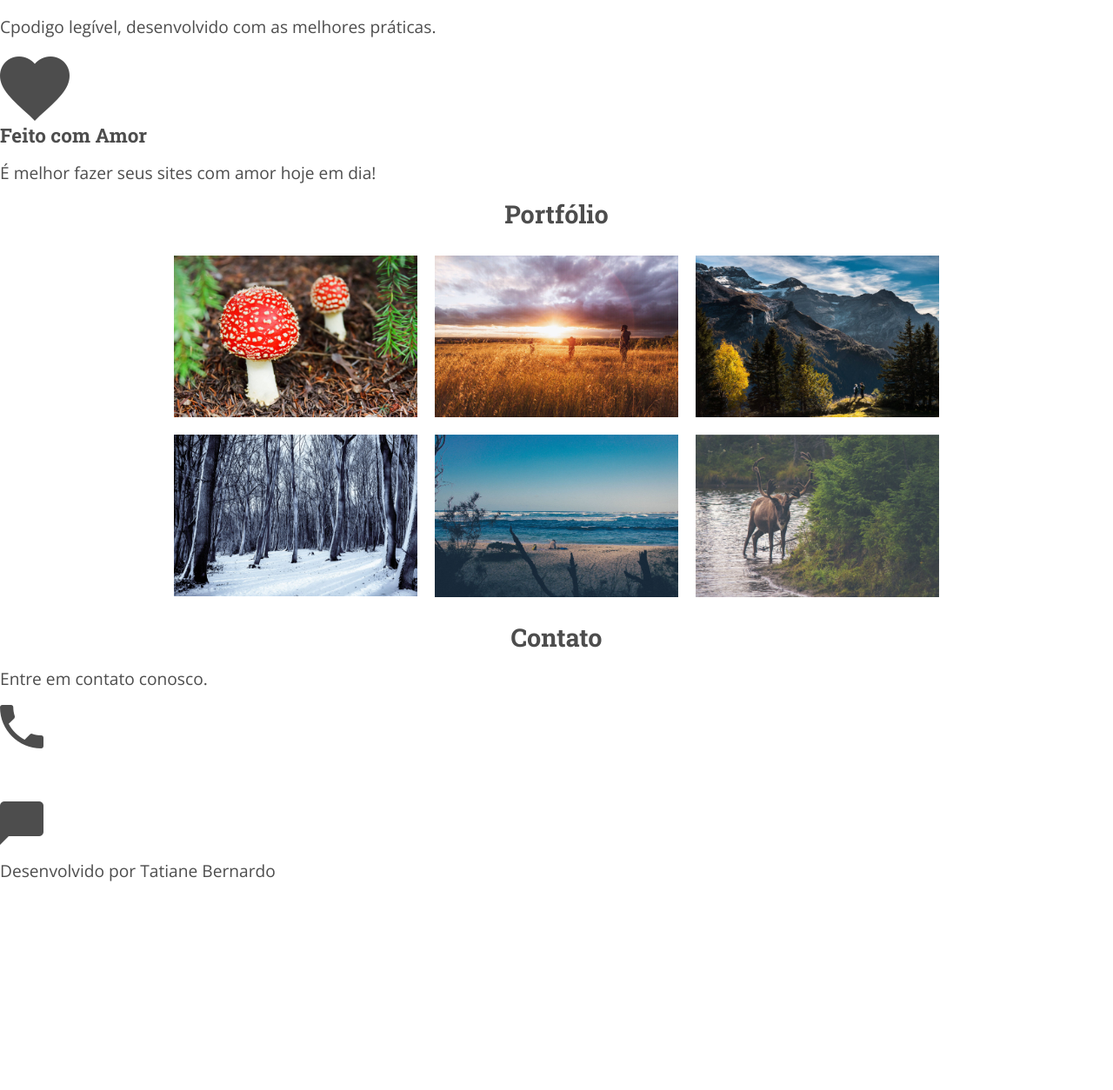
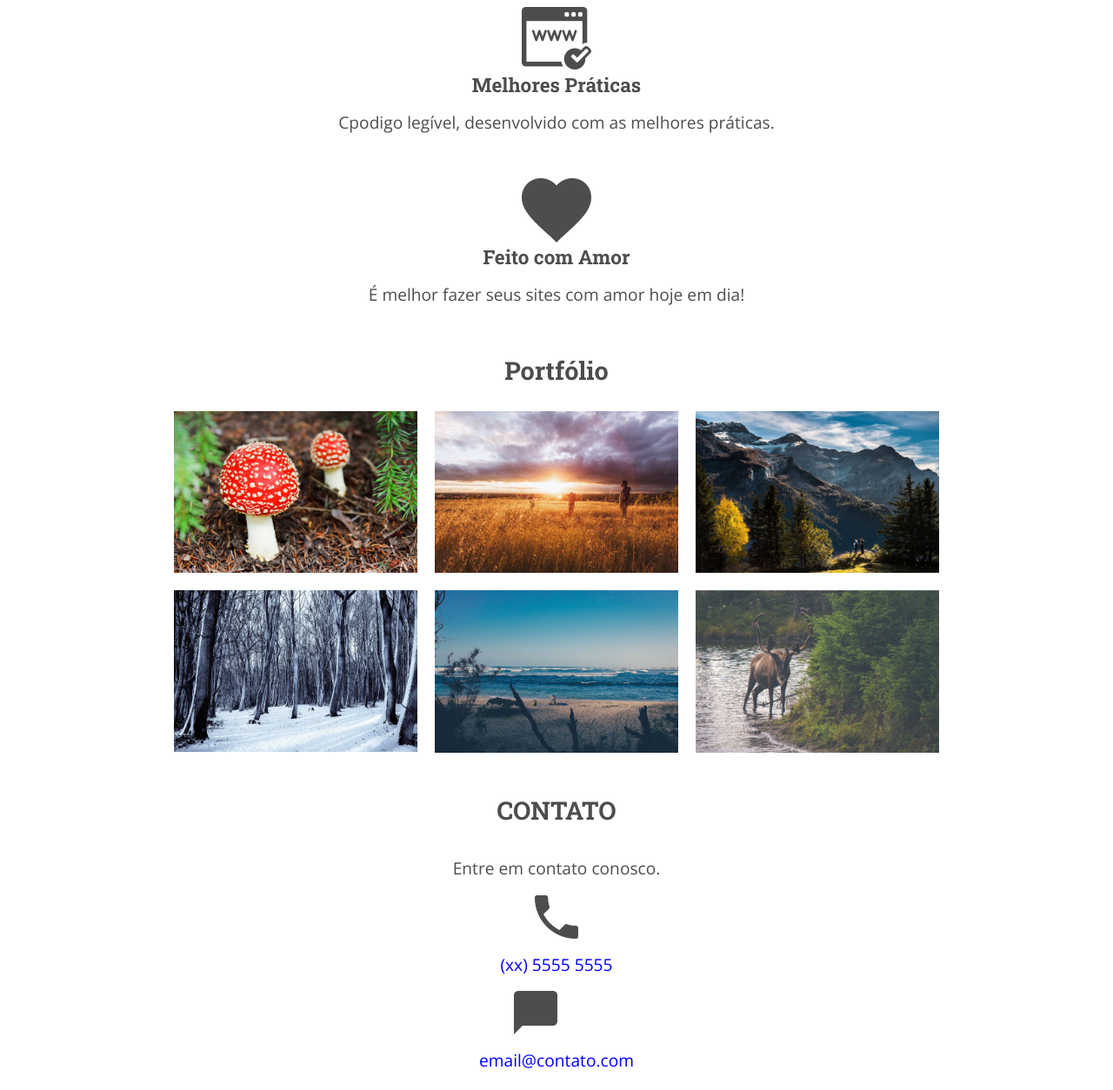
Before and after one commit to tatimcb/learning-html, a plain HTML site: page index.html in a window 1280 px wide. Shown: the part 1216-2470 px from the top of the page at 87% size. Before the commit the page ends 2248 px from the top, so only its background shows below. Drawn offline with nearby package versions, Linux system fonts and the light colour scheme.

Commit message:
terminando css

```diff
--- a/index.html
+++ b/index.html
@@ -81,17 +81,18 @@
 	</section>
 
 	<section id="contato">
-		<h2>Contato</h2>
+		<h2>CONTATO</h2>
 		<p>Entre em contato conosco.</p>
 		<div>
-			<img src="./imagens/fone.png" alt="telefone">
-			<p><a href="tel:xx55555555">(xx)5555-5555</a></p>
+		  <img src="imagens/fone.png" alt="fone">
+		  <p><a href="tel:xx55555555">(xx) 5555 5555</a></p>
 		</div>
+
 		<div>
-			<img src="./imagens/contato.png" alt="email">
-			<p><a href="mailto:email@contato.com"></a></p>
+		  <img src="imagens/contato.png" alt="email">
+		  <p><a href="mailto:email@contato.com">email@contato.com</a></p>
 		</div>
-	</section>
+	  </section>
 	<footer>
 		<p>Desenvolvido por Tatiane Bernardo</p>
 	</footer>
--- a/style.css
+++ b/style.css
@@ -127,6 +127,24 @@ SOBRE
 }
 
 /*
+SERVIÇOS
+*/
+#servicos {
+	padding: 20px;
+	display: flex;
+	flex-direction: column;
+	align-items: center;
+}
+
+#servicos > div {
+	display: flex;
+	flex-direction: column;
+	align-items: center;
+	text-align: center;
+	margin-top: 30px;
+}
+
+/*
 PORTFÓLIO
 */
 .portfolio {
@@ -145,3 +163,34 @@ h2 {
 	text-align: center;
 	margin: 20px;
 }
+
+/*
+CONTATO
+*/
+
+
+#contato {
+    display: flex;
+    flex-direction: column;
+    align-items: center;
+    text-align: center;
+    padding: 20px;
+
+}
+
+#contato img {
+	margin-left: 40px;
+}
+
+
+#contato a {
+	color: blue;
+}
+
+footer {
+	text-align: center;
+	padding: 10px;
+	background-color: #4d4d4d;
+	color: #f1f1f1;
+
+}
```
